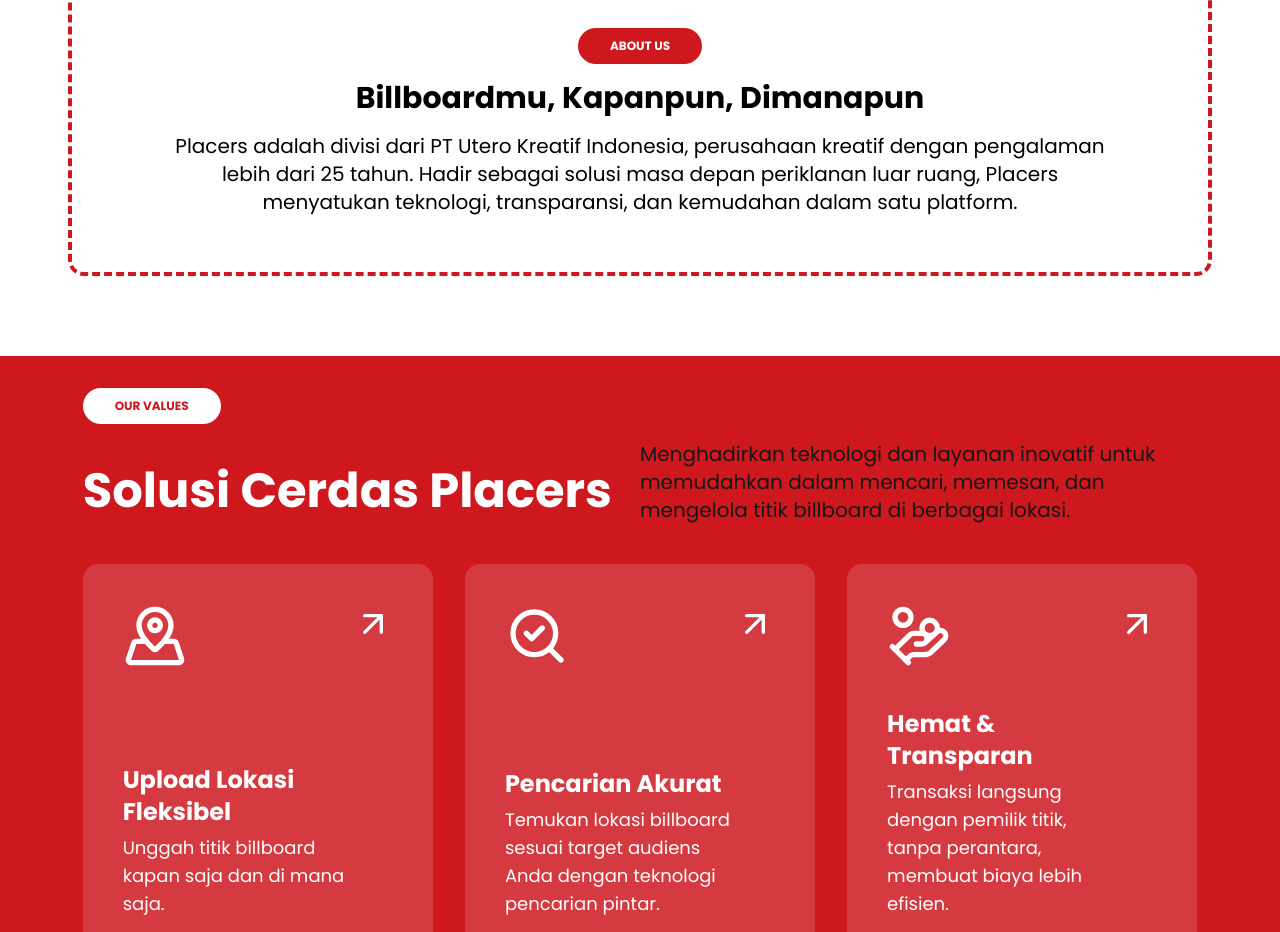
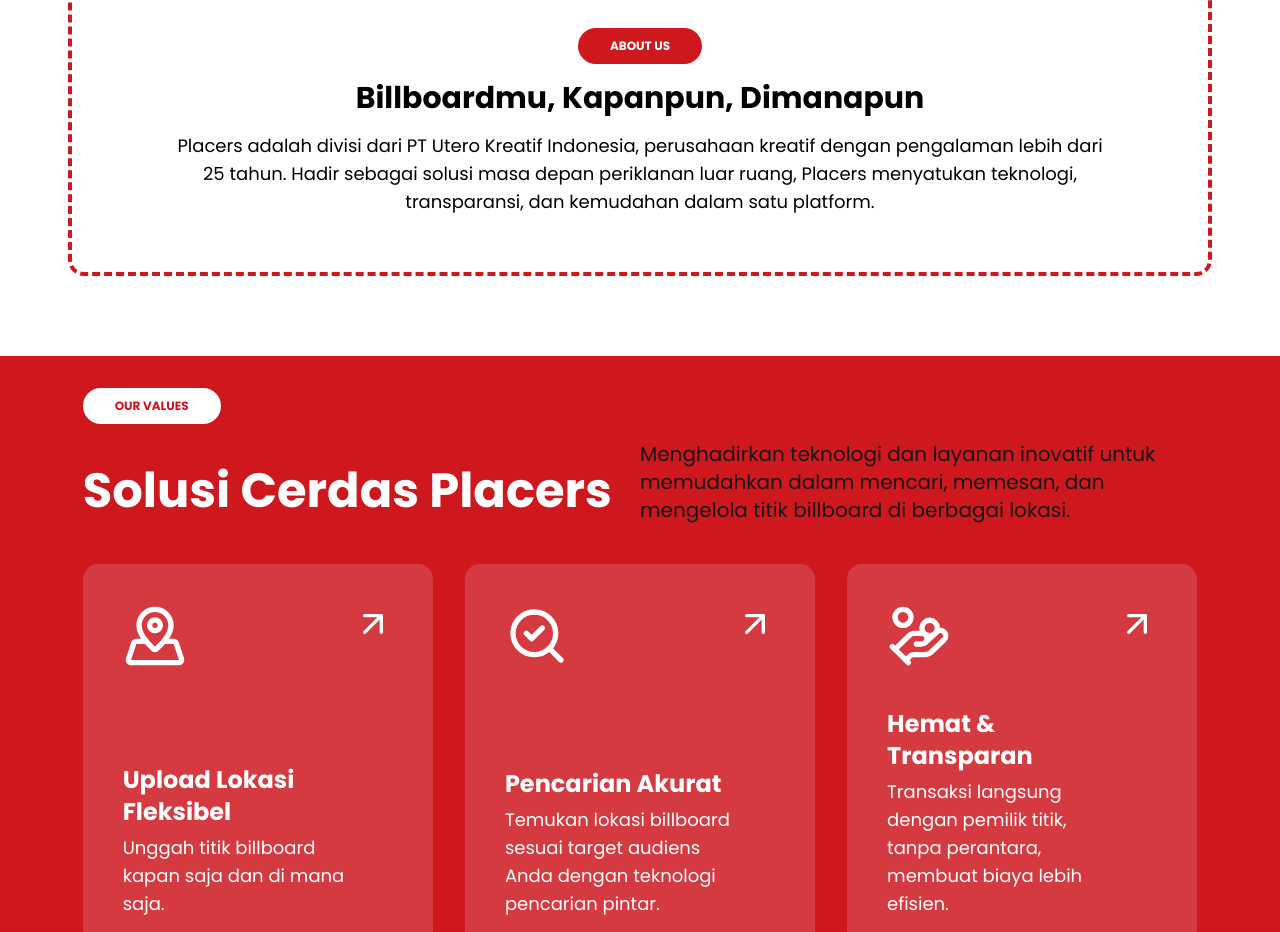
Before and after one commit to Utero-Interns/placers-website, a Next.js app: page / in a window 1280 px wide. Shown: the part 980-1912 px from the top of the page. Built offline with nearby package versions, Linux system fonts and the light colour scheme; no server answers.

Commit message:
fix: improve formatting and consistency in LandingAboutUs component

```diff
--- a/components/landingpage/LandingAboutUs.tsx
+++ b/components/landingpage/LandingAboutUs.tsx
@@ -28,11 +28,7 @@ export default function LandingAboutUs() {
                     Billboardmu, Kapanpun, Dimanapun
                 </h1>
                 <p
-                    className="text-black text-center
-                               text-base
-                               lg:text-lg
-                               xl:text-xl
-                               2xl:text-2xl"
+                    className="text-black text-center text-lg"
                 >
                     Placers adalah divisi dari PT Utero Kreatif Indonesia, perusahaan kreatif dengan pengalaman lebih dari 25 tahun. Hadir sebagai solusi masa depan periklanan luar ruang, Placers menyatukan teknologi, transparansi, dan kemudahan dalam satu platform.
                 </p>
```
